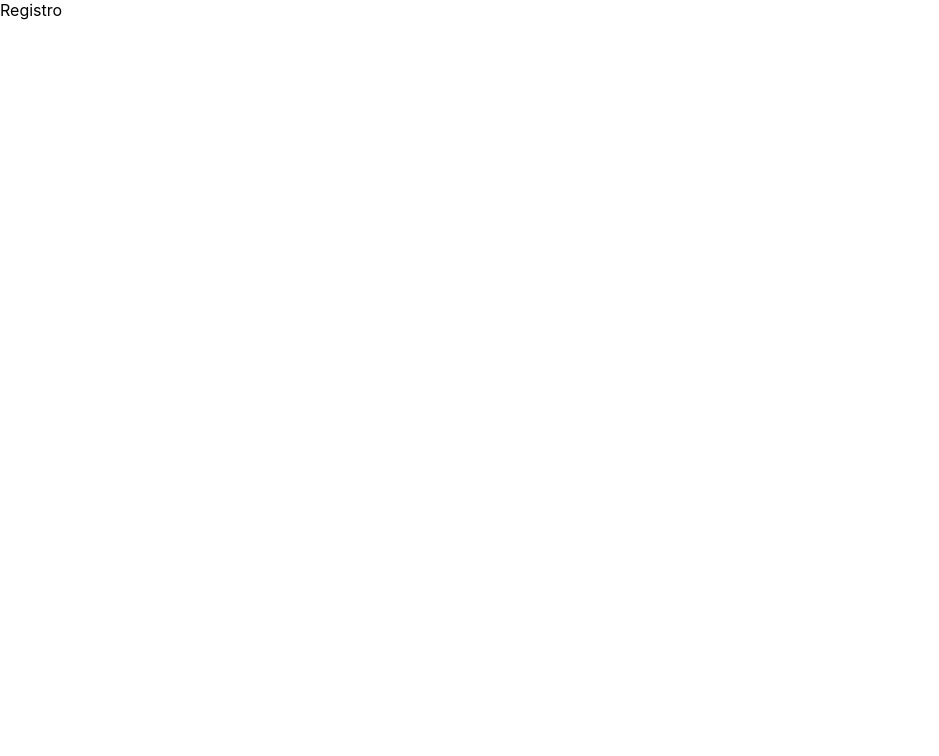
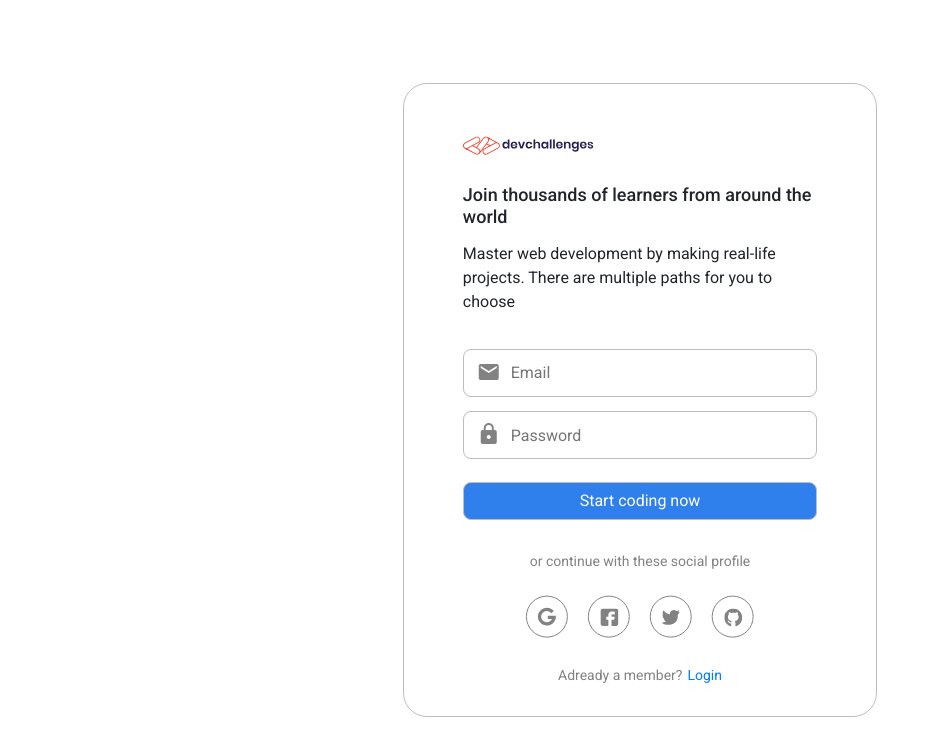
Before and after one commit to Emasesosos/Authentication-App, a React app in the folder authentication-app/: page /registro in a window 1280 px wide. Shown: the whole page, without its empty margins (0-939 px from the left). Built offline with nearby package versions, Linux system fonts and the light colour scheme.

Commit message:
Estilos de Componente Registro

```diff
--- a/authentication-app/package.json
+++ b/authentication-app/package.json
@@ -6,6 +6,7 @@
     "@testing-library/jest-dom": "^5.11.6",
     "@testing-library/react": "^11.2.2",
     "@testing-library/user-event": "^12.6.0",
+    "node-sass": "^4.14.1",
     "react": "^17.0.1",
     "react-dom": "^17.0.1",
     "react-router-dom": "^5.2.0",
--- a/authentication-app/public/index.html
+++ b/authentication-app/public/index.html
@@ -24,6 +24,15 @@
       work correctly both with client-side routing and a non-root public URL.
       Learn how to configure a non-root public URL by running `npm run build`.
     -->
+    <link rel="stylesheet" href="https://stackpath.bootstrapcdn.com/bootstrap/4.5.2/css/bootstrap.min.css" integrity="sha384-JcKb8q3iqJ61gNV9KGb8thSsNjpSL0n8PARn9HuZOnIxN0hoP+VmmDGMN5t9UJ0Z" crossorigin="anonymous">
+    <link rel="stylesheet" href="https://cdnjs.cloudflare.com/ajax/libs/font-awesome/5.14.0/css/all.min.css">
+    <link
+      rel="stylesheet"
+      href="https://maxcdn.bootstrapcdn.com/bootstrap/4.5.0/css/bootstrap.min.css"
+      integrity="sha384-9aIt2nRpC12Uk9gS9baDl411NQApFmC26EwAOH8WgZl5MYYxFfc+NcPb1dKGj7Sk"
+      crossorigin="anonymous"
+    />
+    <link href="https://fonts.googleapis.com/icon?family=Material+Icons" rel="stylesheet">
     <title>Authentication App</title>
   </head>
   <body>
--- a/authentication-app/src/AuthenticationApp.js
+++ b/authentication-app/src/AuthenticationApp.js
@@ -3,7 +3,7 @@ import AppRouter from './routes/AppRouter';
 
 function AuthenticationApp() {
   return (
-    <AppRouter />
+      <AppRouter />
   );
 }
 
--- a/authentication-app/src/components/Registro.js
+++ b/authentication-app/src/components/Registro.js
@@ -1,9 +1,80 @@
 import React from 'react';
+import { Link } from 'react-router-dom';
+import logo from './../assets/devchallenges.svg';
+import google from './../assets/Google.svg';
+import facebook from './../assets/Facebook.svg';
+import twitter from './../assets/Twitter.svg';
+import github from './../assets/Github.svg';
 
 const Registro = () => {
     return (
-        <div>
-            Registro
+        <div className="registro__container">
+            <div className="registro__center">
+                <div className="registro__img">
+                    <img src={logo} alt={logo}/>
+                </div>
+                <div className="registro__titles">
+                    <h3>Join thousands of learners from around the world</h3>
+                    <p>Master web development by making real-life projects. There are multiple paths for you to choose</p>
+                </div>
+                <form
+                    // onSubmit={ handleRegister }
+                >
+                    <div className="registro__email">
+                        <i className="material-icons md-dark md-inactive registro__email-icon" style={{color: "#828282"}}>email</i>
+                        <input
+                            type="email"
+                            placeholder="Email"
+                            name="email"
+                            // value={ email }
+                            // onChange={ handleInputChange }
+                        />
+                    </div>
+                    <div className="registro__password">
+                        <i className="material-icons md-dark md-inactive registro__password-icon" style={{color: "#828282"}}>https</i>
+                        <input
+                            type="password"
+                            placeholder="Password"
+                            name="password1"
+                            // value={ password1 }
+                            // onChange={ handleInputChange }
+                        />
+                    </div>
+                    <div className="">
+                        <input
+                            type="submit"
+                            className="registro__btn"
+                            value="Start coding now" />
+                    </div>
+                </form>
+                <div className="registro__social-networks">
+                    <span>or continue with these social profile</span>
+                    <div className="registro_iconos-sn">
+                        <div className="registro__icono sn-google">
+                            <img src={google} alt="icono-google"/>
+                        </div>
+                        <div className="registro__icono sn-facebook">
+                            <img src={facebook} alt="icono-facebook"/>
+                        </div>
+                        <div className="registro__icono sn-twitter">
+                            <img src={twitter} alt="icono-twitter"/>
+                        </div>
+                        <div className="registro__icono sn-github">
+                            <img src={github} alt="icono-github"/>
+                        </div>
+                    </div>
+                    <div className="registro__login">
+                        <span>Adready a member?</span>
+                        <Link
+                            // to="/auth/login"
+                            to="/login"
+                            className=""
+                        >
+                            Login
+                        </Link>
+                    </div>
+                </div>
+            </div>
         </div>
     );
 };
--- a/authentication-app/src/index.js
+++ b/authentication-app/src/index.js
@@ -1,6 +1,6 @@
 import React from 'react';
 import ReactDOM from 'react-dom';
-import './index.css';
+import './styles/styles.scss';
 import AuthenticationApp from './AuthenticationApp';
 
 ReactDOM.render(
--- a/authentication-app/src/routes/AppRouter.js
+++ b/authentication-app/src/routes/AppRouter.js
@@ -8,7 +8,7 @@ import PersonalInfoEdicion from '../components/Home/PersonalInfoEdicion';
 const AppRouter = () => {
     return (
         <Router>
-            <div>
+            <div className="appRouter__container">
                 <Switch>
                     <Route exact path="/registro" component={ Registro } />
                     <Route exact path="/login" component={ Login } />
--- /dev/null
+++ b/authentication-app/src/styles/base/_base.scss
@@ -0,0 +1,22 @@
+@import url('https://fonts.googleapis.com/css2?family=Poppins:wght@300;500;700&family=Roboto:wght@400;500;700&display=swap');
+html,
+body {
+    box-sizing: border-box;
+}
+
+*,
+*:after,
+*:before {
+    box-sizing: inherit;
+}
+
+* {
+    margin: 0px;
+    padding: 0px;
+}
+
+body {
+    box-sizing: border-box;
+    font-family: 'Roboto', sans-serif;
+    margin: 0;
+}
--- /dev/null
+++ b/authentication-app/src/styles/base/_settings.scss
@@ -0,0 +1,4 @@
+// Size of Media Queries
+$telefono: 480px;
+$tablet: 768px;
+$desktop: 1200px;
--- /dev/null
+++ b/authentication-app/src/styles/components/_registro.scss
@@ -0,0 +1,104 @@
+.registro__container {
+    align-items: center;
+    border: 1px solid #BDBDBD;
+    border-radius: 24px;
+    display: flex;
+    height: 634.3px;
+    justify-content: center;
+    padding: 0 58.78px;
+    padding-top: 49px;
+    width: 473.83px;
+}
+
+.registro__center {
+    height: 100%;
+}
+
+.registro__img {
+    margin-bottom: 27.46px;
+}
+
+.registro__titles {
+    margin-bottom: 34.66px;
+    h3 {
+        font-size: 18px;
+        margin-bottom: 14.5px;
+    }
+    p {
+        font-size: 16px;
+    }
+}
+
+.registro__email,
+.registro__password {
+    position: relative;
+}
+
+.registro__email-icon,
+.registro__password-icon {
+    left: 14px;
+    position: absolute;
+    top: 11px;
+}
+
+input {
+    border: 1px solid #BDBDBD;
+    border-radius: 8px;
+    box-sizing: border-box;
+    height: 48px;
+    margin-bottom: 14.5px;
+    padding-left: 46.89px;
+    outline: none;
+    width: 100%;
+}
+
+.registro__btn {
+    height: 38px;
+    margin-bottom: 0;
+}
+
+.registro__btn {
+    background: #2F80ED;
+    border-radius: 8px;
+    color: white;
+    padding-left: 0;
+    margin-top: 8px;
+    &:active {
+        transform: scale(0.98);
+    }
+}
+
+.registro__social-networks {
+    align-items: center;
+    display: flex;
+    flex-direction: column;
+    justify-content: center;
+    margin-top: 31.58px;
+    span {
+        color: #828282;
+        font-size: 14px;
+        margin-bottom: 22.51px;
+    }
+}
+
+.registro_iconos-sn {
+    align-items: center;
+    display: flex;
+    justify-content: space-around;
+    margin-bottom: 27.07px;
+    width: 70%;
+}
+
+.registro__icono {
+    cursor: pointer;
+    &:active {
+        transform: scale(0.96);
+    }
+}
+
+.registro__login {
+    font-size: 14px;
+    span {
+        margin-right: 5px;
+    }
+}
--- /dev/null
+++ b/authentication-app/src/styles/routes/_routes.scss
@@ -0,0 +1,13 @@
+.appRouter__container {
+    align-items: center;
+    display: flex;
+    height: 100vh;
+    justify-content: center;
+    margin: 0 auto;
+    max-width: 1200px;
+}
+
+h3, p {
+    margin: 0;
+    padding: 0;
+}
--- /dev/null
+++ b/authentication-app/src/styles/styles.scss
@@ -0,0 +1,7 @@
+/* GENERAL */
+@import './base/settings';
+@import './base/base';
+
+/* COMPONENTS */
+@import './routes/routes';
+@import './components/registro';
```
Also changed, not shown: authentication-app/src/assets/Facebook.svg (added), authentication-app/src/assets/Github.svg (added), authentication-app/src/assets/Google.svg (added), authentication-app/src/assets/Twitter.svg (added), authentication-app/src/assets/devchallenges-light.svg (added), authentication-app/src/assets/devchallenges.png (added), authentication-app/src/assets/devchallenges.svg (added), 2 other files.
